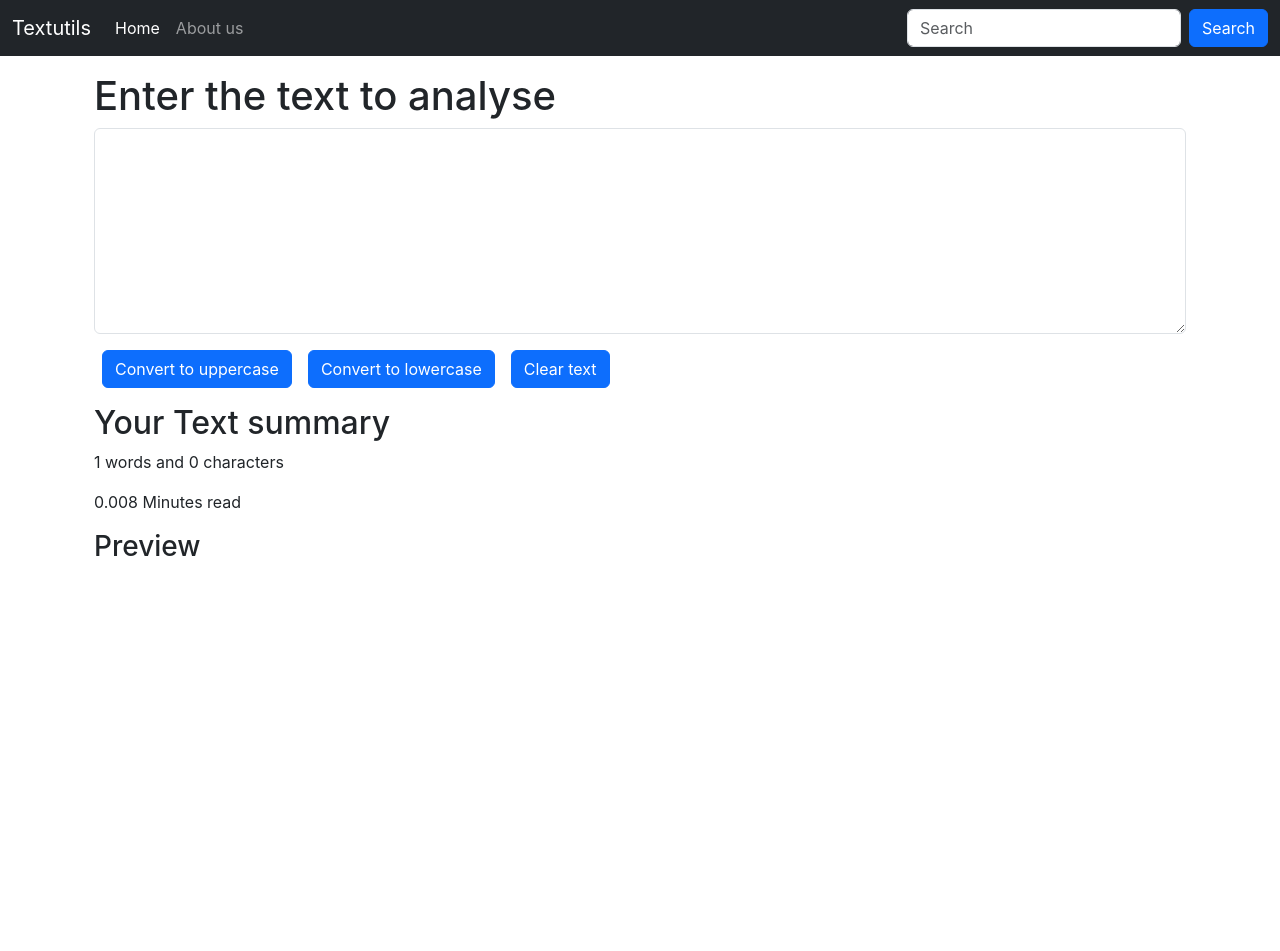
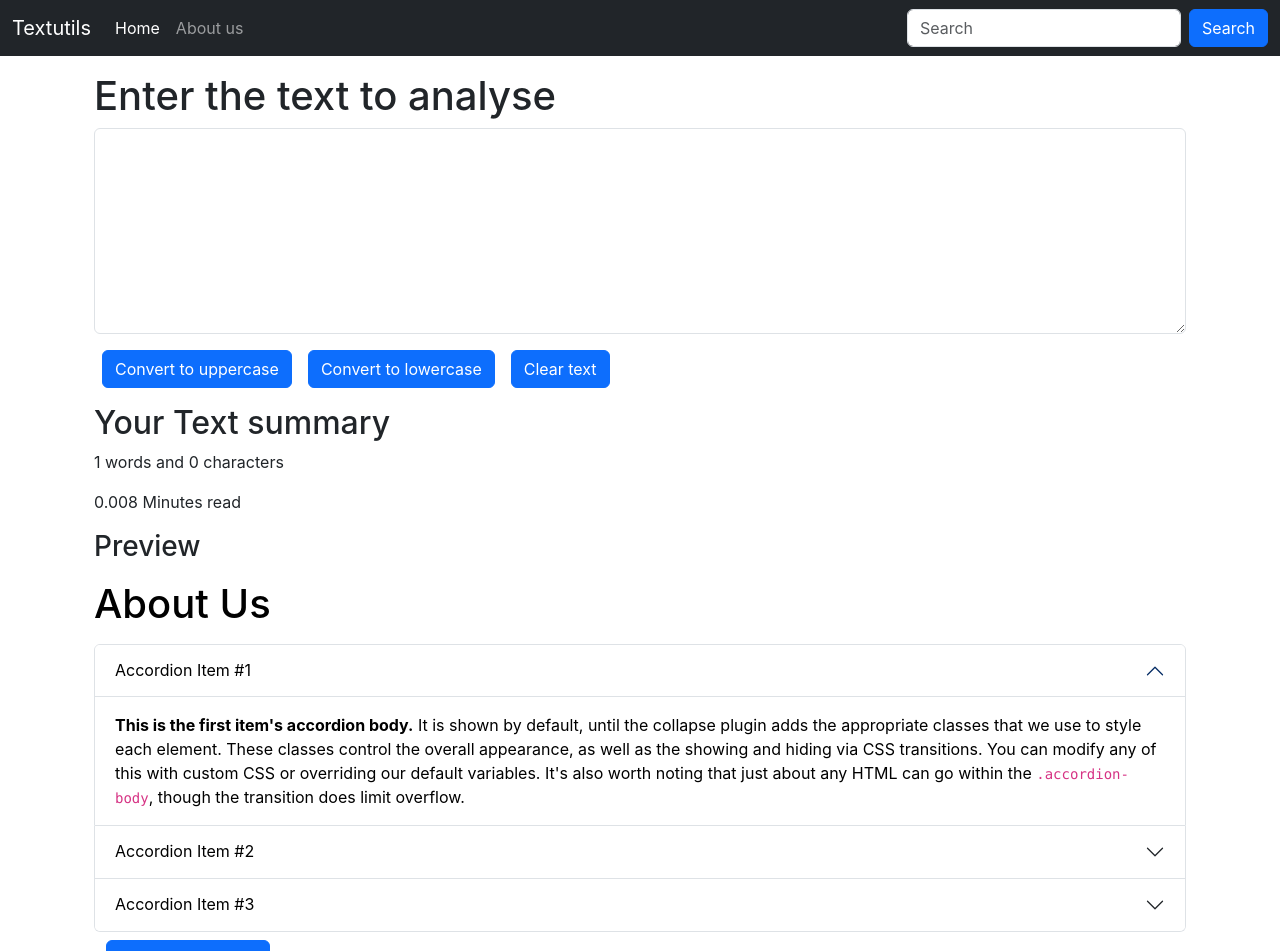
Before and after one commit to Pardeep-pathania/react, a React (Create React App) app: page / in a window 1280 px wide. Shown: the top 951 px of the page. Before the commit the page ends 800 px from the top, so only its background shows below. Built offline with nearby package versions, Linux system fonts and the light colour scheme.

Commit message:
add new dark mode button

```diff
--- a/src/App.js
+++ b/src/App.js
@@ -1,7 +1,9 @@
 
 import './App.css';
+import About from './components/About';
 import Navbar from './components/Navbar';
 import TextForm from './components/TextForm';
+
 function App() {
   return (
     <>
@@ -11,6 +13,7 @@
 <Navbar title ="Textutils"/>
 <div className="container my-3">
 <TextForm heading="Enter the text to analyse"/>
+<About/>
 </div>
 
 </>
--- /dev/null
+++ b/src/components/About.js
@@ -0,0 +1,80 @@
+import React, {useState} from 'react'
+
+export default function About() {
+
+    const [myStyle, setMyStyle] = useState(
+    {
+        color: "black",
+        backgroundColor: "white"
+    })
+
+    const [btnText, setBtnText] = useState("Enable Dark mode")
+
+
+    const toggleStyle = () => {
+        if(myStyle.color === 'black'){
+            setMyStyle({
+                color: "white",
+        backgroundColor: "black",
+        border: '1px solid white'
+            })
+            setBtnText("Enables Light mode");
+        }
+        else{
+            setMyStyle(
+                {
+                color: "black",
+                backgroundColor: "white"
+                })
+                setBtnText("Enables Dark mode");
+        }
+    }
+
+  return (
+    <div className= "container" style= {myStyle}>
+        <h1 className='my-3'>About Us</h1>
+      <div className="accordion" id="accordionExample">
+  <div className="accordion-item">
+    <h2 className="accordion-header">
+      <button className="accordion-button" type="button" data-bs-toggle="collapse" style= {myStyle} data-bs-target="#collapseOne" aria-expanded="true" aria-controls="collapseOne">
+        Accordion Item #1
+      </button>
+    </h2>
+    <div id="collapseOne" className="accordion-collapse collapse show" data-bs-parent="#accordionExample">
+      <div className="accordion-body"  style= {myStyle}>
+        <strong>This is the first item's accordion body.</strong> It is shown by default, until the collapse plugin adds the appropriate classes that we use to style each element. These classes control the overall appearance, as well as the showing and hiding via CSS transitions. You can modify any of this with custom CSS or overriding our default variables. It's also worth noting that just about any HTML can go within the <code>.accordion-body</code>, though the transition does limit overflow.
+      </div>
+    </div>
+  </div>
+  <div className="accordion-item">
+    <h2 className="accordion-header">
+      <button className="accordion-button collapsed" type="button" style= {myStyle} data-bs-toggle="collapse" data-bs-target="#collapseTwo" aria-expanded="false" aria-controls="collapseTwo">
+        Accordion Item #2
+      </button>
+    </h2>
+    <div id="collapseTwo" className="accordion-collapse collapse" data-bs-parent="#accordionExample">
+      <div className="accordion-body"  style= {myStyle}>
+        <strong>This is the second item's accordion body.</strong> It is hidden by default, until the collapse plugin adds the appropriate classes that we use to style each element. These classes control the overall appearance, as well as the showing and hiding via CSS transitions. You can modify any of this with custom CSS or overriding our default variables. It's also worth noting that just about any HTML can go within the <code>.accordion-body</code>, though the transition does limit overflow.
+      </div>
+    </div>
+  </div>
+  <div className="accordion-item">
+    <h2 className="accordion-header">
+      <button className="accordion-button collapsed" type="button" data-bs-toggle="collapse" style= {myStyle} data-bs-target="#collapseThree" aria-expanded="false" aria-controls="collapseThree">
+        Accordion Item #3
+      </button>
+    </h2>
+    <div id="collapseThree" className="accordion-collapse collapse" data-bs-parent="#accordionExample">
+      <div className="accordion-body"  style= {myStyle}>
+        <strong>This is the third item's accordion body.</strong> It is hidden by default, until the collapse plugin adds the appropriate classes that we use to style each element. These classes control the overall appearance, as well as the showing and hiding via CSS transitions. You can modify any of this with custom CSS or overriding our default variables. It's also worth noting that just about any HTML can go within the <code>.accordion-body</code>, though the transition does limit overflow.
+      </div>
+    </div>
+  </div>
+</div>
+<div className="container my-2">
+<button type="button" className="btn btn-primary" onClick={toggleStyle}>{btnText}</button>
+</div>
+
+    </div>
+  )
+}
```
